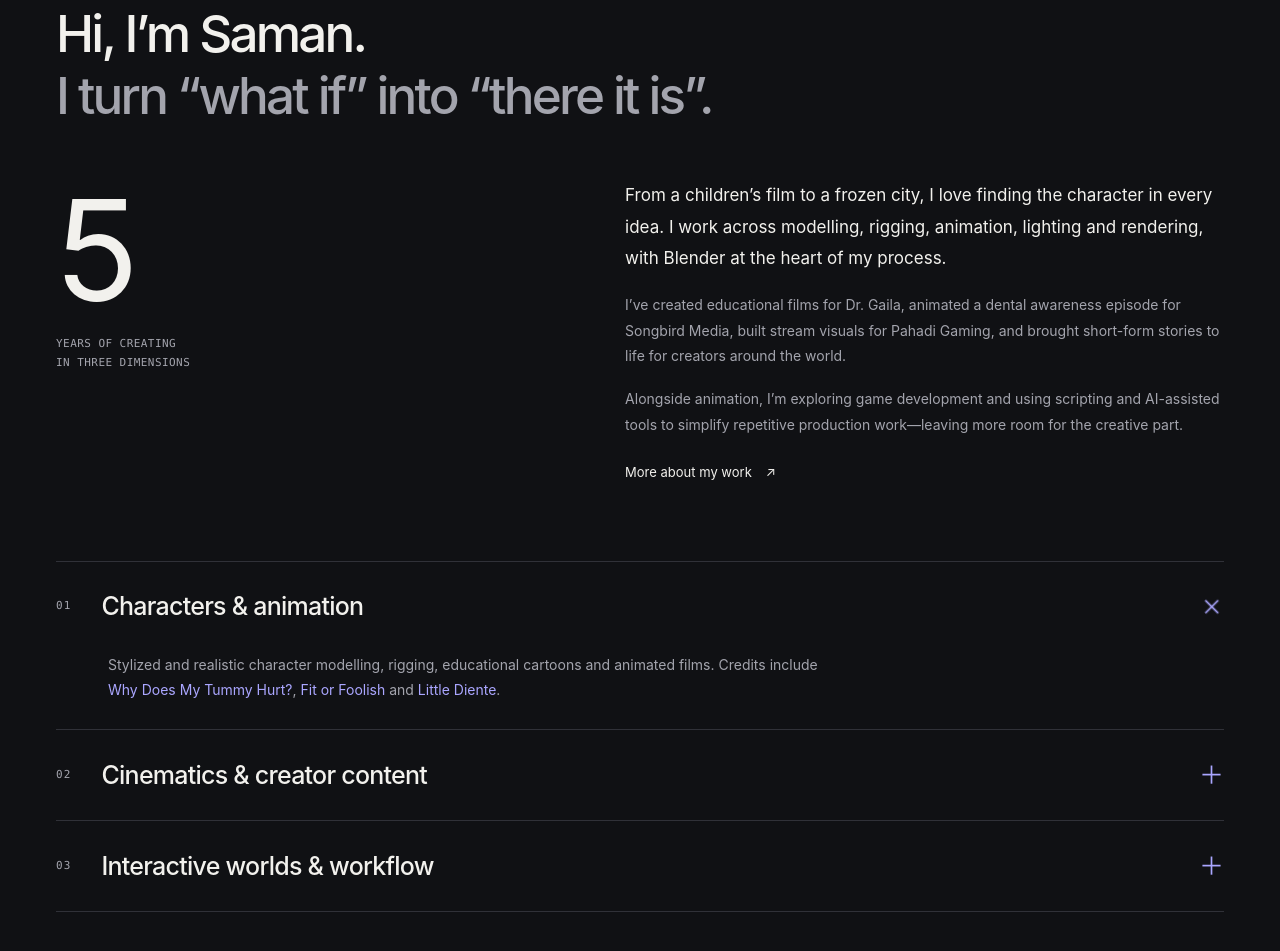
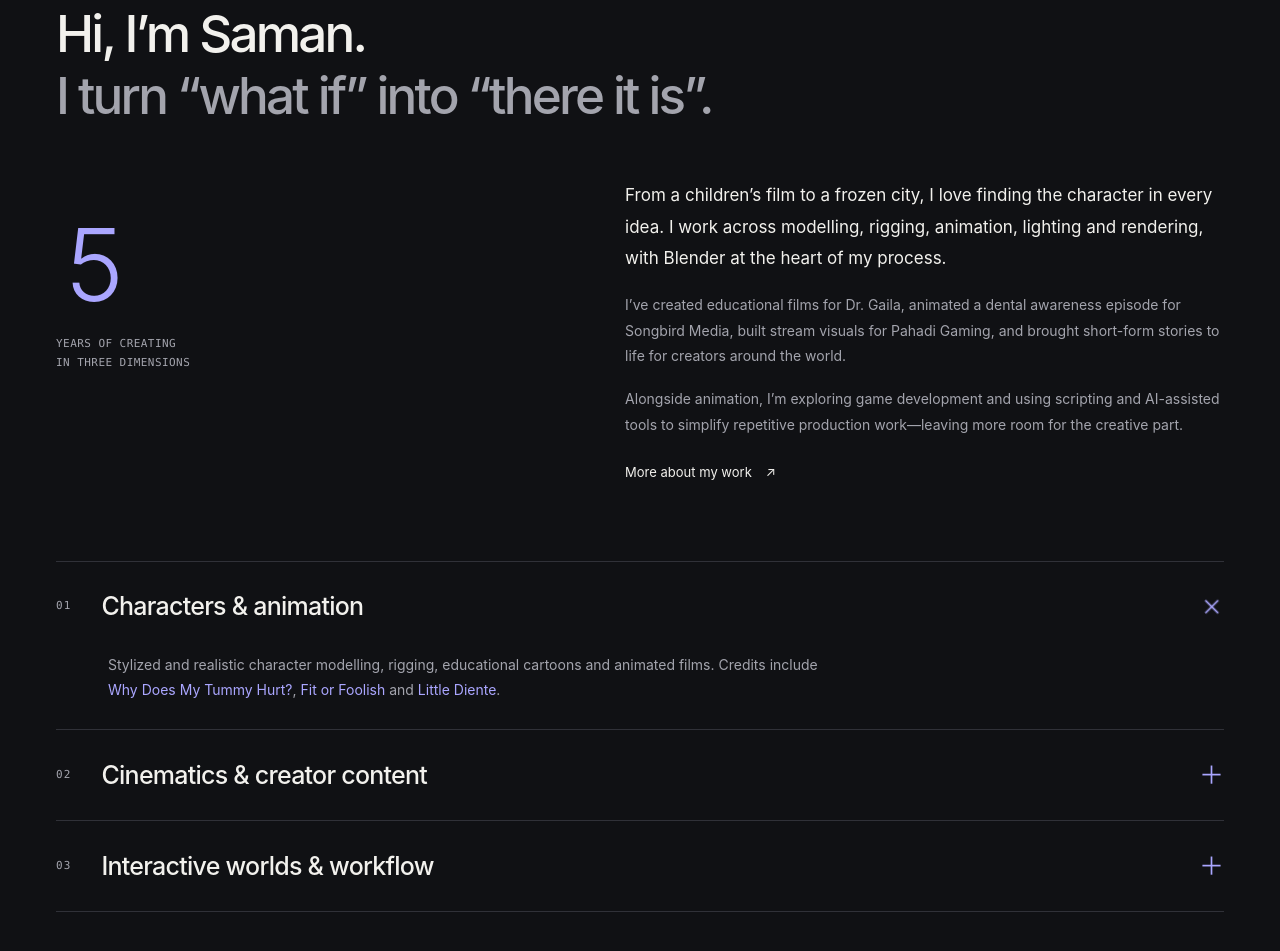
Before and after one commit to samangnt/saman3d-site, a plain HTML site: page index.html in a window 1280 px wide. Shown: the part 3501-4452 px from the top of the page. Drawn offline with Linux system fonts and the light colour scheme.

Commit message:
Update index.html

```diff
--- a/index.html
+++ b/index.html
@@ -104,7 +104,7 @@
 <noscript><p class="fallback-note">All projects are shown above. Video links open on YouTube; character galleries open in the original portfolio.</p></noscript>
 </section>
 <section class="game-section" id="game-dev" aria-labelledby="game-title"><div class="wrap game-grid"><div class="game-image"><img draggable="false" src="images/roblox1.jpg" width="1200" height="800" alt="Organ Rush development screenshot showing its Roblox mountain environment" loading="lazy"><span class="eyebrow image-stamp">IN THE MAKING / ROBLOX</span></div><div class="game-copy"><p class="eyebrow accent">02 / BEYOND THE FRAME</p><h2 id="game-title">Some worlds<br>you can <em>step into.</em></h2><p class="game-name">Organ Rush <span class="development-label">In development</span></p><p>One delivery. A mountain path. A storm that has other plans. A Roblox survival game where getting from the hospital to the ambulance is anything but routine.</p><button class="text-button" data-open="organ-rush">Explore the development preview <span aria-hidden="true">↗</span></button><div class="game-tags"><span>Dynamic weather</span><span>Survival mechanics</span><span>World building</span></div></div></div></section>
-<section class="about-section wrap" id="about" aria-labelledby="about-title"><div class="about-heading"><p class="eyebrow accent">03 / THE ARTIST BEHIND THE PIXELS</p><h2 id="about-title">Hi, I’m Saman.<br><span>I turn “what if” into “there it is”.</span></h2></div><div class="about-grid"><div class="experience"><span>5<span class="accent"></span></span><p>years of creating<br>in three dimensions</p></div><div class="about-body"><p>From a children’s film to a frozen city, I love finding the character in every idea. I work across modelling, rigging, animation, lighting and rendering, with Blender at the heart of my process.</p><p>I’ve created educational films for Dr. Gaila, animated a dental awareness episode for Songbird Media, built stream visuals for Pahadi Gaming, and brought short-form stories to life for creators around the world.</p><p>Alongside animation, I’m exploring game development and using scripting and AI-assisted tools to simplify repetitive production work—leaving more room for the creative part.</p><a class="text-button" href="https://www.linkedin.com/in/samanx3d/" target="_blank" rel="noopener noreferrer">More about my work <span aria-hidden="true">↗</span></a></div></div>
+<section class="about-section wrap" id="about" aria-labelledby="about-title"><div class="about-heading"><p class="eyebrow accent">03 / THE ARTIST BEHIND THE PIXELS</p><h2 id="about-title">Hi, I’m Saman.<br><span>I turn “what if” into “there it is”.</span></h2></div><div class="about-grid"><div class="experience"><span><span class="accent">5</span></span><p>years of creating<br>in three dimensions</p></div><div class="about-body"><p>From a children’s film to a frozen city, I love finding the character in every idea. I work across modelling, rigging, animation, lighting and rendering, with Blender at the heart of my process.</p><p>I’ve created educational films for Dr. Gaila, animated a dental awareness episode for Songbird Media, built stream visuals for Pahadi Gaming, and brought short-form stories to life for creators around the world.</p><p>Alongside animation, I’m exploring game development and using scripting and AI-assisted tools to simplify repetitive production work—leaving more room for the creative part.</p><a class="text-button" href="https://www.linkedin.com/in/samanx3d/" target="_blank" rel="noopener noreferrer">More about my work <span aria-hidden="true">↗</span></a></div></div>
 <div class="services"><details open><summary><span class="eyebrow">01</span><h3>Characters & animation</h3><span aria-hidden="true">＋</span></summary><p>Stylized and realistic character modelling, rigging, educational cartoons and animated films. Credits include <em>Why Does My Tummy Hurt?</em>, <em>Fit or Foolish</em> and <em>Little Diente</em>.</p></details><details><summary><span class="eyebrow">02</span><h3>Cinematics & creator content</h3><span aria-hidden="true">＋</span></summary><p>Atmospheric environments, music videos, product visuals, animated explainers and custom intro, outro and stream packages. Previous work also includes The Christian Academy and Funnymation.</p></details><details><summary><span class="eyebrow">03</span><h3>Interactive worlds & workflow</h3><span aria-hidden="true">＋</span></summary><p>Roblox environments and gameplay experiments, plus Blender scripting and production automation. Explore Organ Rush above for a look at a project currently in development.</p></details></div></section>
 <section class="contact-section" id="contact" aria-labelledby="contact-title"><div class="wrap"><div class="contact-top"><p class="eyebrow">04 / YOUR NEXT IDEA</p><span class="eyebrow">LET’S MAKE IT REAL</span></div><h2 id="contact-title">Have a world<br>in <em>mind?</em> <a href="mailto:saman@saman3d.com" aria-label="Email Saman about your project">↗</a></h2><div class="contact-bottom"><div><p>Tell me what you’re imagining.</p><div class="email-row"><a href="mailto:saman@saman3d.com">saman@saman3d.com</a><button class="copy-email" aria-label="Copy email address" title="Copy email address">⧉</button></div><p class="copy-status" role="status" aria-live="polite"></p></div><div class="social-links"><a href="https://www.instagram.com/samanx3d/" target="_blank" rel="noopener noreferrer">Instagram ↗</a><a href="https://www.linkedin.com/in/samanx3d/" target="_blank" rel="noopener noreferrer">LinkedIn ↗</a></div></div></div></section>
 </main>
```
